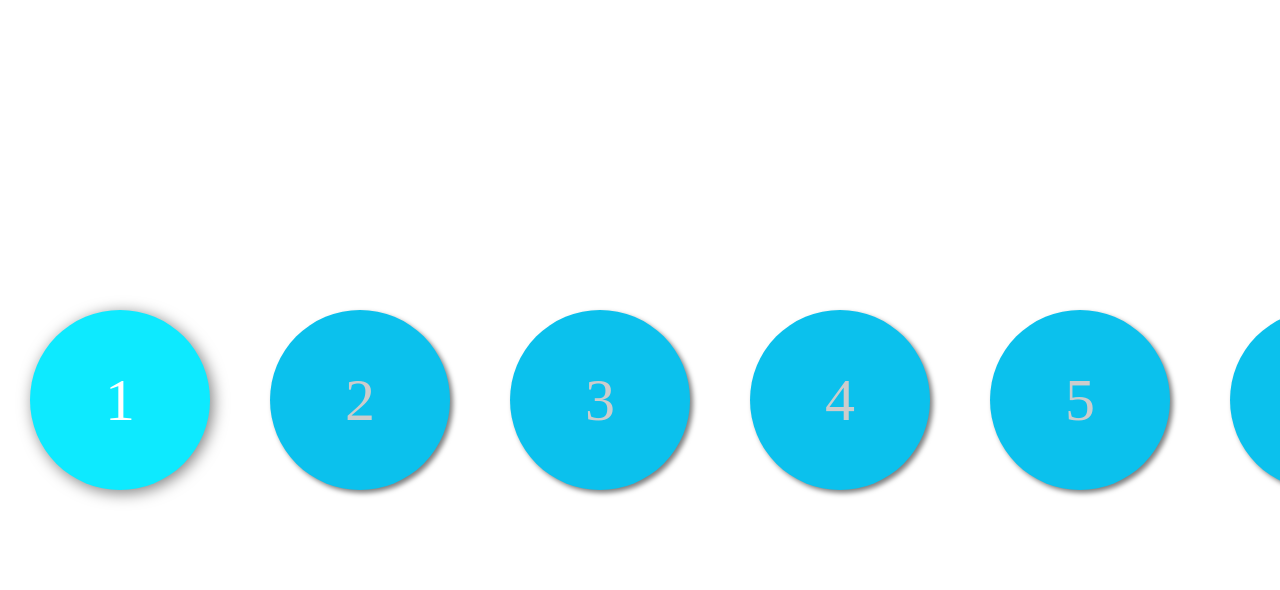
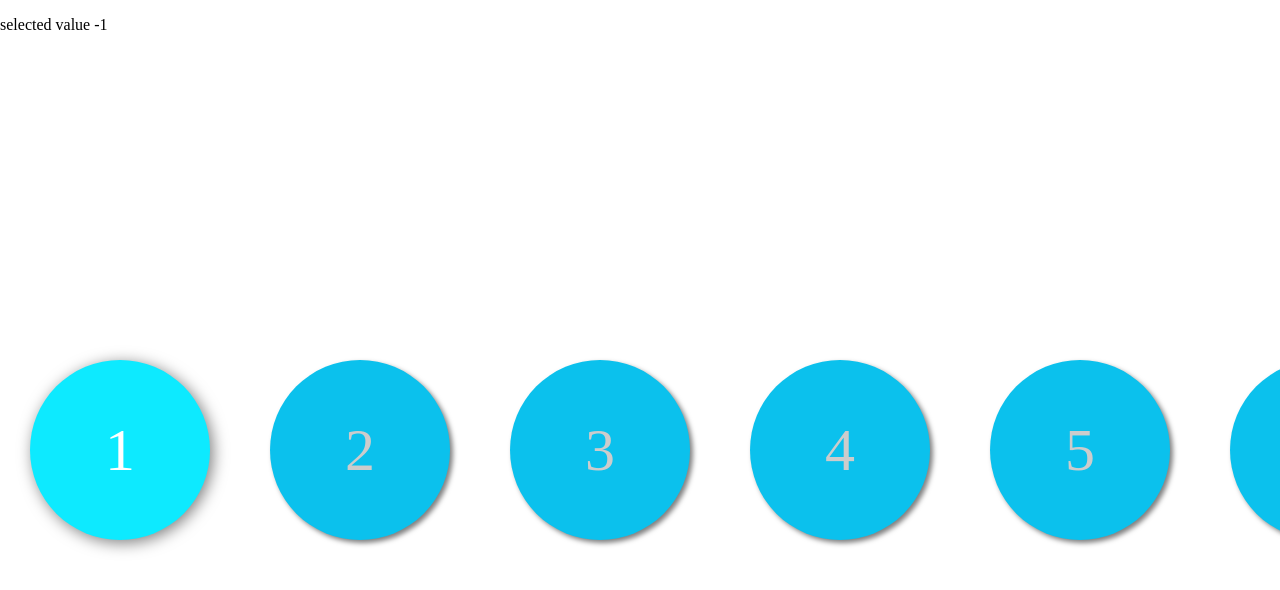
Before and after one commit to furenku/ng-step-slider, an Angular app: page / in a window 1280 px wide. Shown: the top 590 px of the page. Built offline with nearby package versions, Linux system fonts and the light colour scheme.

Commit message:
added event emitter

```diff
--- a/src/app/app.component.html
+++ b/src/app/app.component.html
@@ -1 +1,6 @@
-<step-slider></step-slider>
+<p>
+    selected value
+    {{selectedValue}}
+</p>
+
+<step-slider (selectStep)="selectValue($event)"></step-slider>
--- a/src/app/app.component.ts
+++ b/src/app/app.component.ts
@@ -7,4 +7,10 @@ import { Component } from '@angular/core';
 })
 export class AppComponent {
   title = 'app';
+  selectedValue : number = -1;
+
+  selectValue( $event : number ) {
+    this.selectedValue = $event;
+  }
+
 }
--- a/src/app/step-slider/step-slider.component.ts
+++ b/src/app/step-slider/step-slider.component.ts
@@ -1,4 +1,4 @@
-import { Component, AfterViewInit, ViewChild, ViewChildren, ElementRef, QueryList, HostListener } from '@angular/core';
+import { Component, AfterViewInit, ViewChild, ViewChildren, ElementRef, QueryList, HostListener, EventEmitter, Output } from '@angular/core';
 import { Subscription, timer } from "rxjs";
 import { takeWhile } from "rxjs/operators";
 
@@ -22,6 +22,8 @@ export class StepSliderComponent implements AfterViewInit {
 
   @ViewChild('wrapper') wrapper: ElementRef;
   @ViewChildren('item') steps: QueryList<ElementRef>;
+
+  @Output() selectStep: EventEmitter<number> = new EventEmitter();
 
   ngAfterViewInit() {
 
@@ -91,6 +93,8 @@ export class StepSliderComponent implements AfterViewInit {
 
           this.currentStep = i;
 
+          this.selectStep.emit( i )
+
         }
 
       });
```
